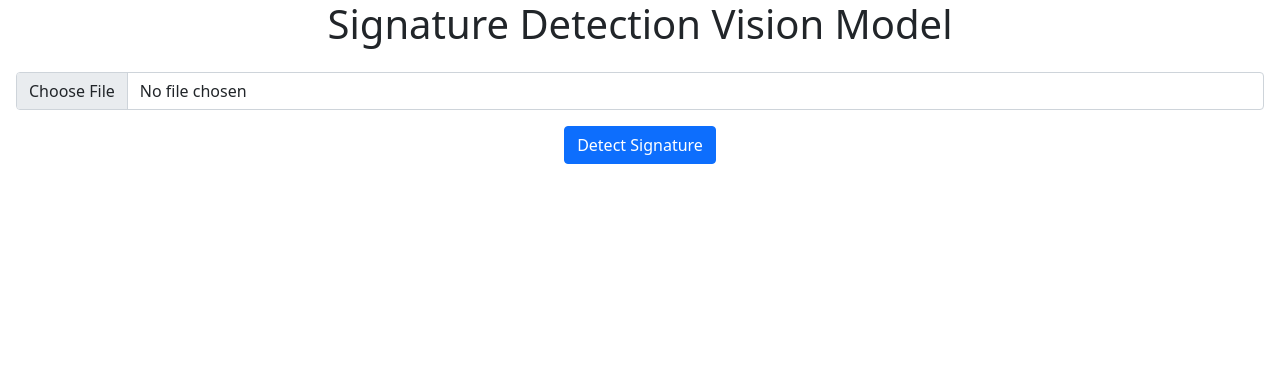
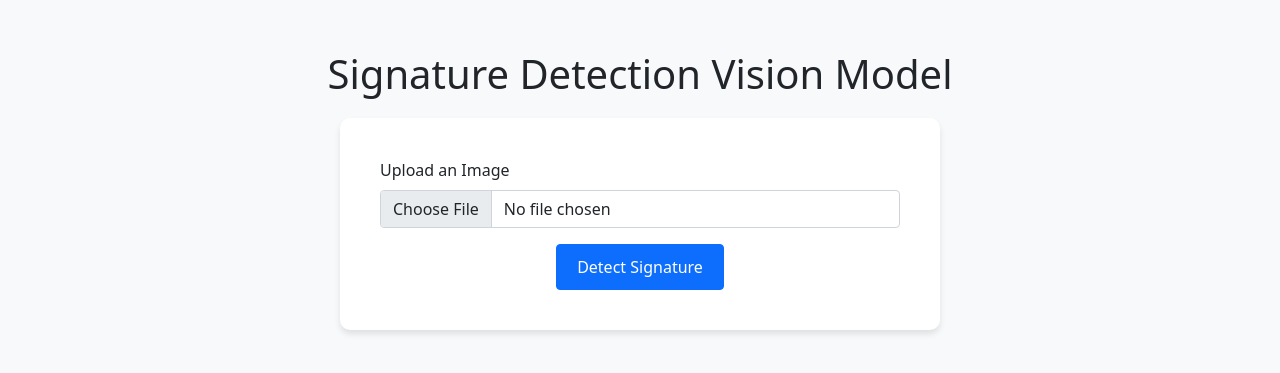
Before and after one commit to pogarla23/automation-anywhere-visionmodel, a Flask app: page / in a window 1280 px wide. Shown: the top 373 px of the page. Run offline with Flask 3, Linux system fonts and the light colour scheme; some libraries are stand-ins or nearby versions.

Commit message:
Modified web layout

```diff
--- a/templates/index.html
+++ b/templates/index.html
@@ -1,21 +1,66 @@
 <!DOCTYPE html>
-<html>
-    <head>
-        <title>Signature Detection Vision Model</title>
-        <link href="https://cdn.jsdelivr.net/npm/bootstrap@5.0.0-beta2/dist/css/bootstrap.min.css" rel="stylesheet" integrity="sha384-BmbxuPwQa2lc/FVzBcNJ7UAyJxM6wuqIj61tLrc4wSX0szH/Ev+nYRRuWlolflfl" crossorigin="anonymous">
-    </head>
+<html lang="en">
+<head>
+    <meta charset="UTF-8">
+    <meta name="viewport" content="width=device-width, initial-scale=1.0">
+    <title>Signature Detection Vision Model</title>
+    <link
+        href="https://cdn.jsdelivr.net/npm/bootstrap@5.0.0-beta2/dist/css/bootstrap.min.css"
+        rel="stylesheet"
+        integrity="sha384-BmbxuPwQa2lc/FVzBcNJ7UAyJxM6wuqIj61tLrc4wSX0szH/Ev+nYRRuWlolflfl"
+        crossorigin="anonymous">
+    <style>
+        body {
+            background-color: #f8f9fa;
+        }
+        .container {
+            margin-top: 20px;
+            max-width: 600px;
+            background-color: #ffffff;
+            padding: 40px;
+            border-radius: 10px;
+            box-shadow: 0 4px 6px rgba(0, 0, 0, 0.1);
+        }
+        .title {
+            margin-top: 50px;
+            text-align: center;
+        }
+        .btn-primary {
+            width: auto;
+            padding: 10px 20px;
+        }
+        .btn-container {
+            text-align: center;
+        }
+    </style>
+</head>
+<body>
 
-    <body>
-        <!--title of the main page -->
-    <h1 class="text-center">Signature Detection Vision Model</h1>
-
-    <!-- upload image -->
-    <form class="p-3 text-center" action='/', method="post" enctype="multipart/form-data">
-        <input class="form-control" type="file" name="imagefile" >
-        <input class="btn btn-primary mt-3"type="submit" value="Detect Signature" >
-    </form>
+    <h1 class="title">Signature Detection Vision Model</h1>
 
 
+    <div class="container">
 
+        <form action="/" method="post" enctype="multipart/form-data">
+            <div class="mb-3">
+                <label for="imagefile" class="form-label">Upload an Image</label>
+                <input
+                    class="form-control"
+                    type="file"
+                    name="imagefile"
+                    id="imagefile"
+                    required>
+            </div>
+
+            <div class="btn-container">
+                <button class="btn btn-primary" type="submit">Detect Signature</button>
+            </div>
+        </form>
+    </div>
+
+    <script
+        src="https://cdn.jsdelivr.net/npm/bootstrap@5.0.0-beta2/dist/js/bootstrap.bundle.min.js"
+        integrity="sha384-pzjw8f+ua7Kw1TIqVNCP9jjL1/6iRg0ICtbT43v4m12jHGVltS8LFKv9KI65qnm9"
+        crossorigin="anonymous"></script>
 </body>
 </html>
```
